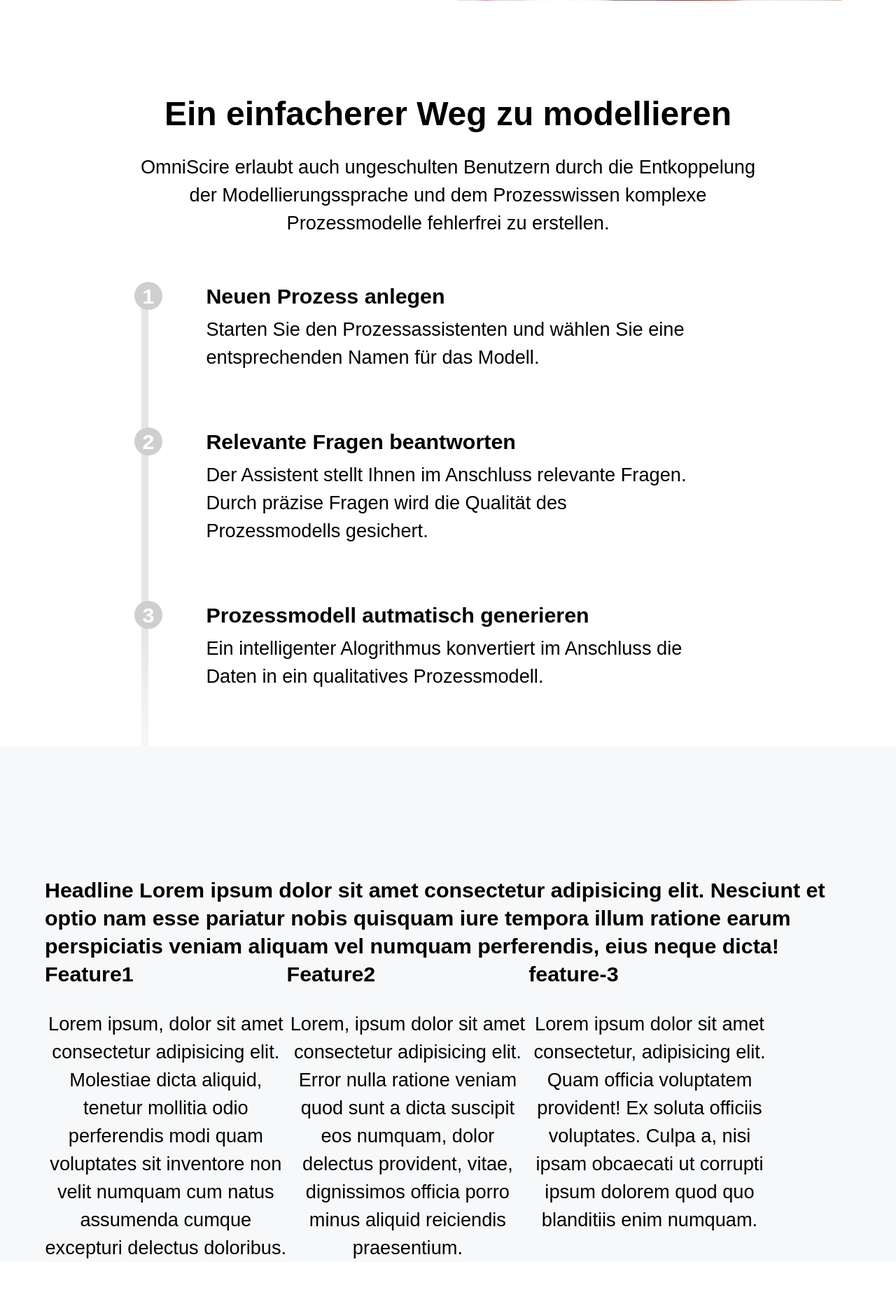
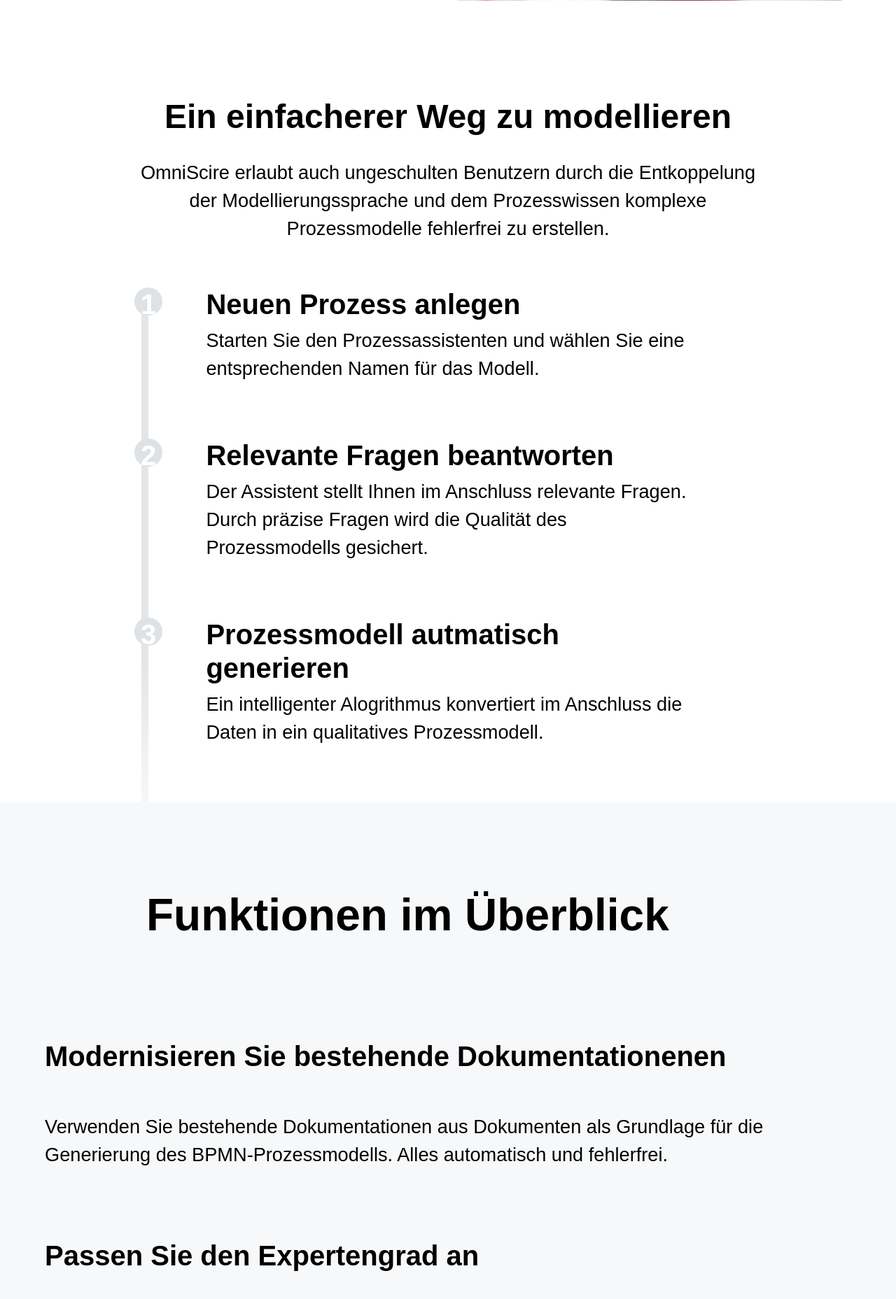
Before and after one commit to michaelzm/bpmnlandingpage, a PHP site: page / in a window 1280 px wide. Shown: the part 543-2400 px from the top of the page at 70% size. Before the commit the page ends 2342 px from the top, so only its background shows below. Run offline with PHP 8.4, Linux system fonts and the light colour scheme.

Commit message:
added spacing for feature text and changes some font sizes

```diff
--- a/index.html
+++ b/index.html
@@ -108,39 +108,37 @@
 
       <div class="features">
         <div class="x-container">
-          <div class="features-headline"></div>
-          <h4>
-            Headline Lorem ipsum dolor sit amet consectetur adipisicing elit.
-            Nesciunt et optio nam esse pariatur nobis quisquam iure tempora
-            illum ratione earum perspiciatis veniam aliquam vel numquam
-            perferendis, eius neque dicta!
-          </h4>
+          <div class="features-headline">
+            <h2>
+              Funktionen im Überblick
+            </h2>
+          </div>
           <div class="x-grid">
             <div class="feature-1">
-              <h4>Feature1</h4>
+              <h4>Modernisieren Sie bestehende Dokumentationenen</h4>
               <p>
-                Lorem ipsum, dolor sit amet consectetur adipisicing elit.
-                Molestiae dicta aliquid, tenetur mollitia odio perferendis modi
-                quam voluptates sit inventore non velit numquam cum natus
-                assumenda cumque excepturi delectus doloribus.
+                Verwenden Sie bestehende Dokumentationen aus Dokumenten als
+                Grundlage für die Generierung des BPMN-Prozessmodells. Alles
+                automatisch und fehlerfrei.
               </p>
             </div>
             <div class="feature-2">
-              <h4>Feature2</h4>
+              <h4>Passen Sie den Expertengrad an</h4>
               <p>
-                Lorem, ipsum dolor sit amet consectetur adipisicing elit. Error
-                nulla ratione veniam quod sunt a dicta suscipit eos numquam,
-                dolor delectus provident, vitae, dignissimos officia porro minus
-                aliquid reiciendis praesentium.
+                Bestimmen Sie selbst, wie erfahren Sie mit dem Umgang bei der
+                Erstellung von Prozessmodellen sind - entsprechend ändert sich
+                auch der Vorgang zur Eingabe der Prozessdaten. So kann jeder
+                Mitarbeiter Prozessmodelle fehlerfrei erstellen. Das spart vor
+                allem Zeit bei der Einarbeitung sowie Kosten durch Fehler im
+                Prozessmodell, die erst im Nachhinein entdeckt werden.
               </p>
             </div>
             <div class="feature-3">
-              <h4>feature-3</h4>
+              <h4>Einfache Aktualisierung von Prozessen</h4>
               <p>
-                Lorem ipsum dolor sit amet consectetur, adipisicing elit. Quam
-                officia voluptatem provident! Ex soluta officiis voluptates.
-                Culpa a, nisi ipsam obcaecati ut corrupti ipsum dolorem quod quo
-                blanditiis enim numquam.
+                Tragen Sie Änderungen des Prozessablaufs einfach in der
+                Anwendung nach - egal wie komplex - das Prozessmodell passt sich
+                fehlerfrei daran an.
               </p>
             </div>
           </div>
--- a/styles/main.css
+++ b/styles/main.css
@@ -245,7 +245,7 @@
 
 .page-grid .steps .x-container .x-grid .steps-grid-right .step-items .step-item .step-item-number {
   position: absolute;
-  background: #cfcfcf;
+  background: #dfe2e5;
   border-radius: 25px;
   height: 40px;
   width: 40px;
@@ -286,45 +286,71 @@
   grid-area: features;
 }
 
+.page-grid .features h2 {
+  text-align: center;
+}
+
+.page-grid .features h4 {
+  text-align: left;
+  height: -webkit-fit-content;
+  height: -moz-fit-content;
+  height: fit-content;
+  margin: 5% 0 5% 0;
+}
+
+.page-grid .features h3,
+.page-grid .features p {
+  height: -webkit-fit-content;
+  height: -moz-fit-content;
+  height: fit-content;
+  text-align: left;
+  margin-top: 0;
+}
+
 .page-grid .features .x-container {
-  padding: 10% 5% 0 5%;
+  padding: 5% 5% 0 5%;
 }
 
 .page-grid .features .x-container .features-headline {
   margin: 5% 5% 5%;
   width: 80%;
-  -webkit-box-pack: center;
-      -ms-flex-pack: center;
-          justify-content: center;
-  -ms-grid-column-align: center;
-      justify-self: center;
 }
 
 .page-grid .features .x-container .x-grid {
+  margin-top: 10vh;
   display: -ms-grid;
   display: grid;
-  -ms-grid-columns: 30% 30% 30%;
-      grid-template-columns: 30% 30% 30%;
-  -ms-grid-rows: 80%;
-      grid-template-rows: 80%;
-      grid-template-areas: 'feature-1 feature-2 feature-3';
+}
+
+@media (min-width: 1300px) {
+  .page-grid .features .x-container .x-grid {
+    -ms-grid-columns: 30% 5% 30% 5% 30%;
+        grid-template-columns: 30% 5% 30% 5% 30%;
+    -ms-grid-rows: 50vh;
+        grid-template-rows: 50vh;
+        grid-template-areas: "feature-1 . feature-2 . feature-3";
+  }
+}
+
+@media (max-width: 1300px) {
+  .page-grid .features .x-container .x-grid {
+    -ms-grid-columns: 100%;
+        grid-template-columns: 100%;
+    -ms-grid-rows: auto 5% auto 5% auto;
+        grid-template-rows: auto 5% auto 5% auto;
+        grid-template-areas: "feature-1" "." "feature-2" "." "feature-3";
+  }
 }
 
 .page-grid .features .x-container .x-grid .feature-1 {
-  -ms-grid-row: 1;
-  -ms-grid-column: 1;
   grid-area: feature-1;
 }
 
 .page-grid .features .x-container .x-grid .feature-2 {
-  -ms-grid-row: 1;
-  -ms-grid-column: 2;
   grid-area: feature-2;
 }
 
 .page-grid .features .x-container .x-grid .feature-3 {
-  -ms-grid-row: 1;
-  -ms-grid-column: 3;
   grid-area: feature-3;
 }
 
@@ -338,20 +364,22 @@
 
 h2 {
   font-size: 4rem;
-  line-height: 3.5rem;
+  line-height: 5rem;
 }
 
 h3 {
   font-size: 3rem;
+  line-height: 3.5rem;
+}
+
+h4 {
+  font-size: 2.5rem;
   line-height: 3rem;
 }
 
-h4 {
-  font-size: 1.9rem;
-}
-
 h5 {
-  font-size: 1.7rem;
+  font-size: 1.5rem;
+  line-height: 2.2rem;
 }
 
 html {
--- a/styles/main.scss
+++ b/styles/main.scss
@@ -197,7 +197,7 @@
                 }
 
                 position: absolute;
-                background: rgb(207, 207, 207);
+                background: rgb(223, 226, 229);
                 border-radius: 25px;
                 height: 40px;
                 width: 40px;
@@ -222,25 +222,61 @@
   }
 
   .features {
+
+    //center headlines for this div
+    h2 {
+      text-align: center;
+    }
+
+    h4 {
+      text-align: left;
+      height: fit-content;
+      margin: 5% 0 5% 0;
+    }
+
+    h3,
+    p {
+      height: fit-content;
+      text-align: left;
+      margin-top: 0;
+    }
+
+
     width: 100%;
     background-color: rgb(247, 248, 249);
     grid-area: features;
 
     .x-container {
-      padding: 10% 5% 0 5%;
+      padding: 5% 5% 0 5%;
 
       .features-headline {
         margin: 5% 5% 5%;
         width: 80%;
-        justify-content: center;
-        justify-self: center;
+
+
       }
 
       .x-grid {
+
+        @media (min-width: 1300px) {
+          grid-template-columns: 30% 5% 30% 5% 30%;
+          grid-template-rows: 50vh;
+          grid-template-areas: "feature-1 . feature-2 . feature-3";
+        }
+
+        @media (max-width: 1300px) {
+          grid-template-columns: 100%;
+          grid-template-rows: auto 5% auto 5% auto;
+          grid-template-areas:
+            "feature-1"
+            "."
+            "feature-2"
+            "."
+            "feature-3";
+        }
+
+        margin-top: 10vh;
         display: grid;
-        grid-template-columns: 30% 30% 30%;
-        grid-template-rows: 80%;
-        grid-template-areas: 'feature-1 feature-2 feature-3';
 
         .feature-1 {
           grid-area: feature-1;
@@ -269,20 +305,22 @@
 
 h2 {
   font-size: 4rem;
-  line-height: 3.5rem;
+  line-height: 5rem;
 }
 
 h3 {
   font-size: 3rem;
+  line-height: 3.5rem;
+}
+
+h4 {
+  font-size: 2.5rem;
   line-height: 3rem;
 }
 
-h4 {
-  font-size: 1.9rem;
-}
-
 h5 {
-  font-size: 1.7rem;
+  font-size: 1.5rem;
+  line-height: 2.2rem;
 }
 
 html {
```
Also changed, not shown: 1 other file.
